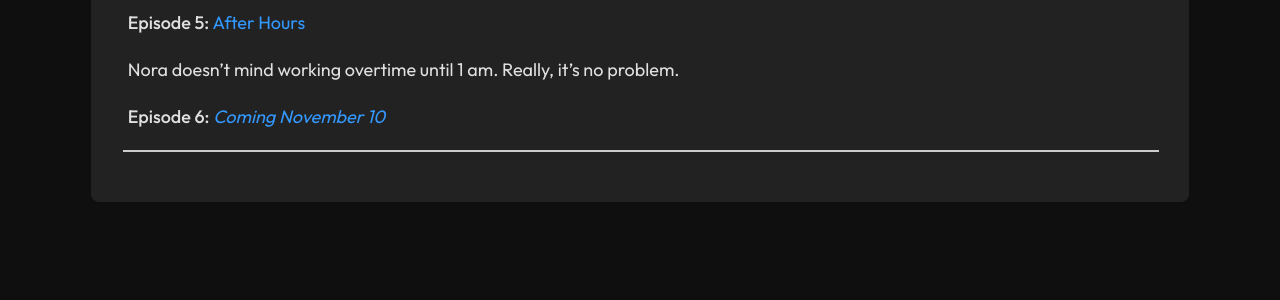
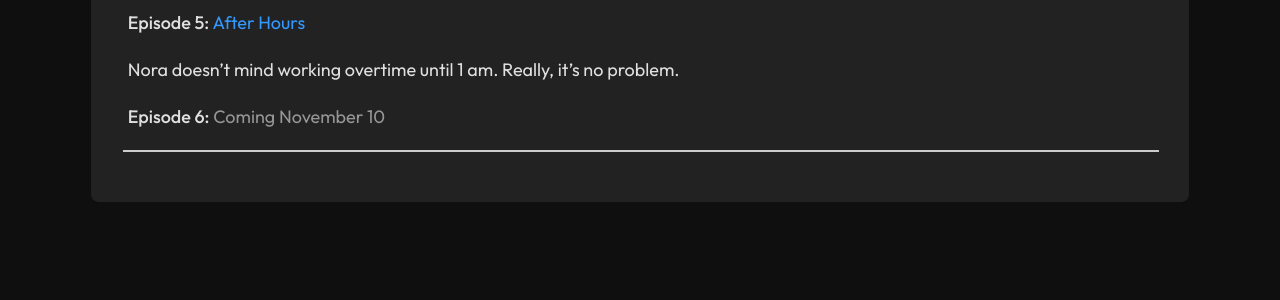
Before and after one commit to drizzleberry/drizzleberry.github.io, a Jekyll site: the page built from index.md, in a window 1280 px wide. Shown: the part 1102-1402 px from the top of the page. Built offline with Jekyll 4.4.1, drawn with Linux system fonts in a browser that asks for light colours.

```diff
--- a/index.md
+++ b/index.md
@@ -24,4 +24,4 @@ Jamie takes study of #847 into her own hands, while Marty faces the reality of N
 
 Nora doesn't mind working overtime until 1 am. Really, it's no problem.
 
-**Episode 6:** *[Coming November 10](#)*
+**Episode 6:** <a>Coming November 10</a>
```
